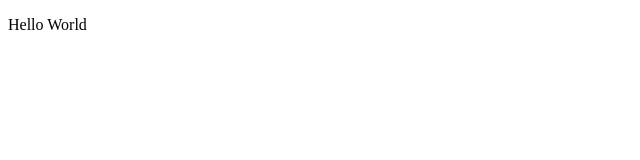
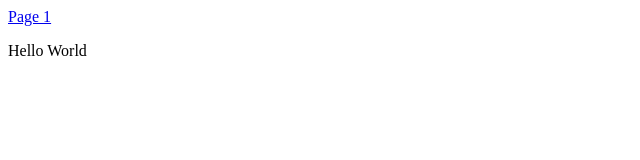
Before and after one commit to MylesMadden8/MylesMadden8.GitHub.io, a plain HTML site: page index.html in a window 1280 px wide. Shown: the whole page, without its empty margins (0-640 px from the left). Drawn offline with Linux system fonts and the light colour scheme.

Commit message:
Added page 1 refrence

```diff
--- a/index.html
+++ b/index.html
@@ -1,4 +1,6 @@
 <!DOCTYPE html>
 <html>
-<body><p>Hello World</p></body>
+<body>
+    <a href="/page1" >Page 1</a>
+    <p>Hello World</p></body>
 </html>
```
